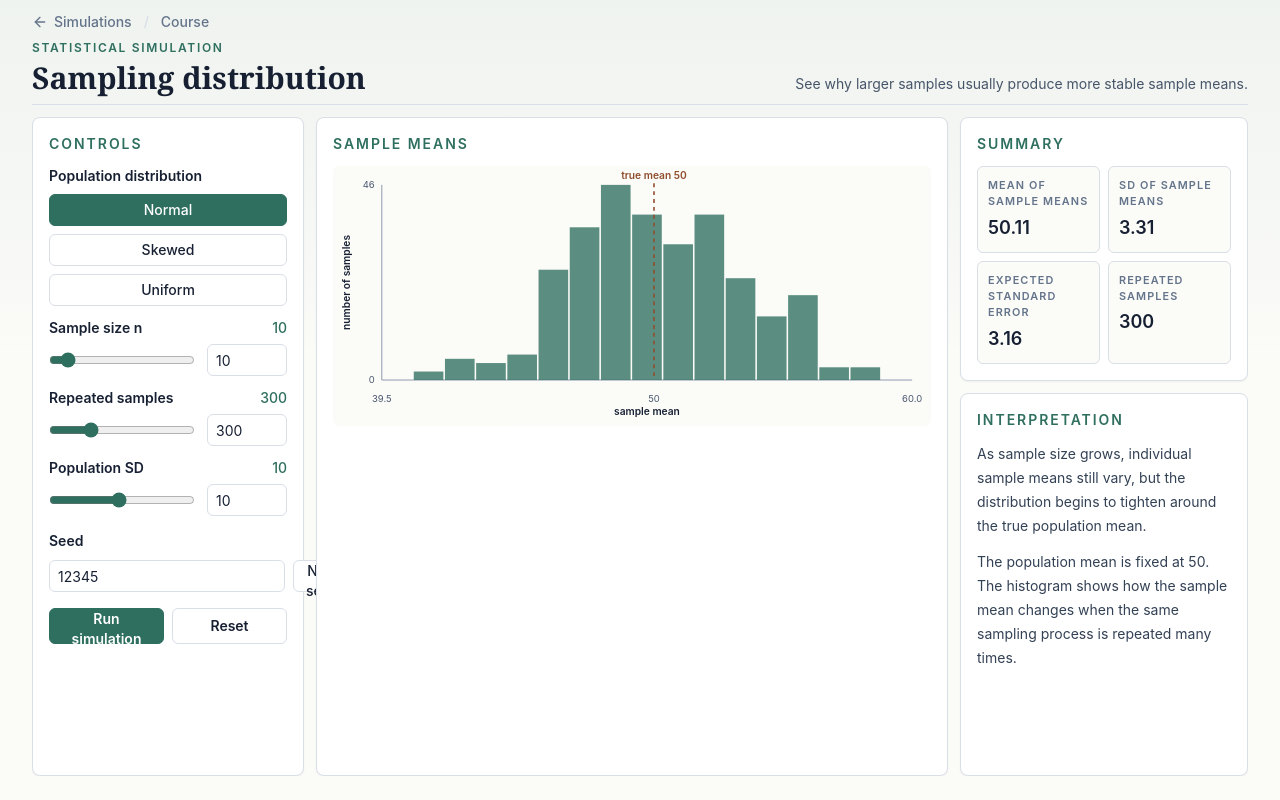
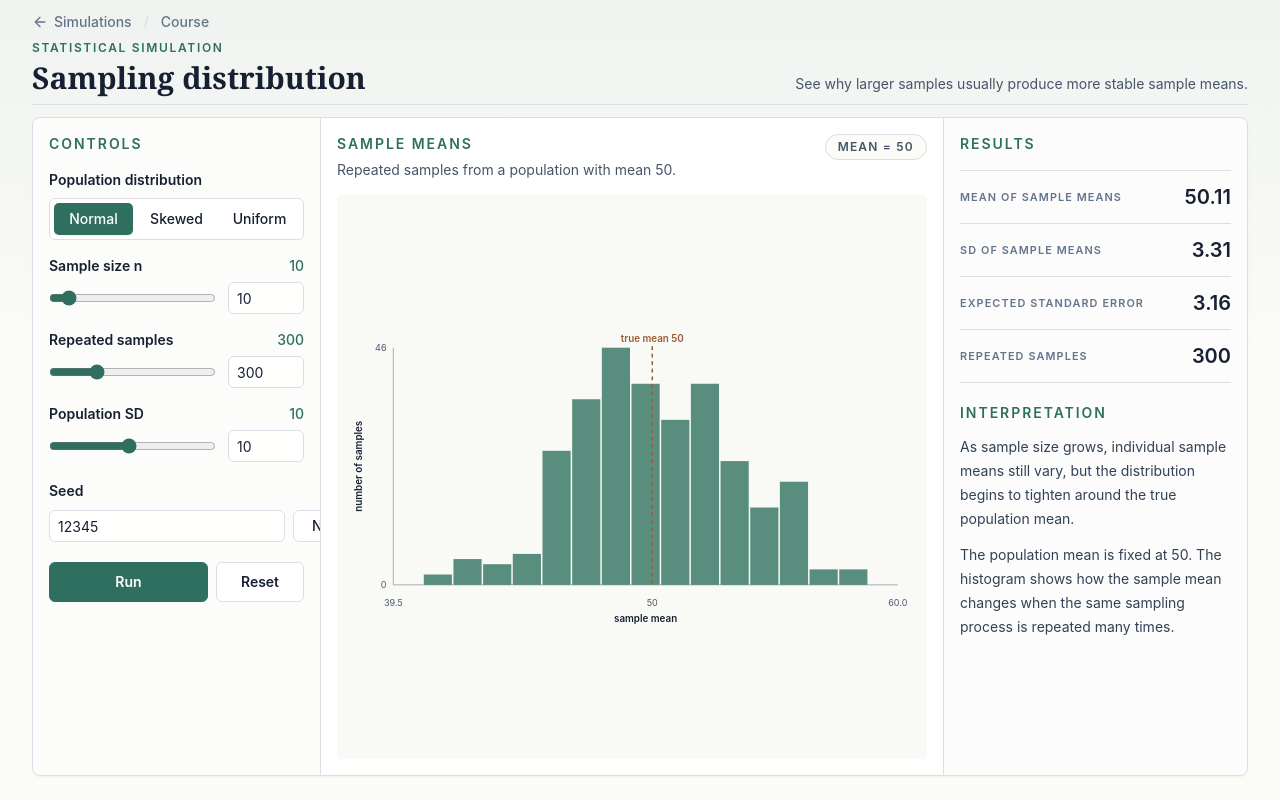
Before and after one commit to urkrass/sciencestat, a Next.js app: page /courses/statistics-for-scientific-claims/simulations/sampling-distribution in a window 1280 px wide. Built offline with nearby package versions, Linux system fonts and the light colour scheme.

Commit message:
Polish sampling distribution simulation layout

```diff
--- a/src/components/simulations/Histogram.tsx
+++ b/src/components/simulations/Histogram.tsx
@@ -49,12 +49,12 @@ export function Histogram({ values, referenceValue, xLabel, yLabel }: HistogramP
   const maxCount = Math.max(...bins.map((bin) => bin.count), 1);
 
   const width = 760;
-  const height = 330;
+  const height = 410;
   const margin = {
-    top: 24,
-    right: 24,
-    bottom: 58,
-    left: 62
+    top: 34,
+    right: 28,
+    bottom: 62,
+    left: 64
   };
   const innerWidth = width - margin.left - margin.right;
   const innerHeight = height - margin.top - margin.bottom;
@@ -74,13 +74,13 @@ export function Histogram({ values, referenceValue, xLabel, yLabel }: HistogramP
       className="h-auto w-full overflow-visible"
     >
       <title>Histogram of sample means</title>
-      <rect width={width} height={height} rx="8" fill="#fbfbf8" />
+      <rect width={width} height={height} rx="8" fill="#f9faf6" />
       <line
         x1={margin.left}
         x2={margin.left + innerWidth}
         y1={margin.top + innerHeight}
         y2={margin.top + innerHeight}
-        stroke="#73819a"
+        stroke="#8b98aa"
         strokeWidth="1"
       />
       <line
@@ -88,7 +88,7 @@ export function Histogram({ values, referenceValue, xLabel, yLabel }: HistogramP
         x2={margin.left}
         y1={margin.top}
         y2={margin.top + innerHeight}
-        stroke="#73819a"
+        stroke="#8b98aa"
         strokeWidth="1"
       />
       {bins.map((bin) => {
@@ -104,8 +104,8 @@ export function Histogram({ values, referenceValue, xLabel, yLabel }: HistogramP
             y={barY}
             width={Math.max(1, nextX - barX - 2)}
             height={barHeight}
-            fill="#2f6f5f"
-            opacity="0.78"
+            fill="#367765"
+            opacity="0.82"
           />
         );
       })}
@@ -114,7 +114,7 @@ export function Histogram({ values, referenceValue, xLabel, yLabel }: HistogramP
         x2={referenceX}
         y1={margin.top - 2}
         y2={margin.top + innerHeight}
-        stroke="#8f4d2c"
+        stroke="#9a5a32"
         strokeWidth="2"
         strokeDasharray="5 5"
       />
@@ -122,7 +122,7 @@ export function Histogram({ values, referenceValue, xLabel, yLabel }: HistogramP
         x={referenceX}
         y={margin.top - 7}
         textAnchor="middle"
-        fill="#8f4d2c"
+        fill="#9a5a32"
         fontSize="13"
         fontWeight="600"
       >
--- a/src/components/simulations/NumberSlider.tsx
+++ b/src/components/simulations/NumberSlider.tsx
@@ -30,14 +30,14 @@ export function NumberSlider({
   };
 
   return (
-      <div className="space-y-1.5">
+    <div className="space-y-1.5">
       <div className="flex items-baseline justify-between gap-3">
         <label htmlFor={id} className="text-sm font-semibold text-ink">
           {label}
         </label>
         <span className="text-sm font-medium text-moss">{value}</span>
       </div>
-      <div className="grid grid-cols-[1fr_5rem] items-center gap-3">
+      <div className="grid grid-cols-[1fr_4.75rem] items-center gap-3">
         <input
           id={id}
           type="range"
@@ -56,7 +56,7 @@ export function NumberSlider({
           step={step}
           value={value}
           onChange={(event) => handleChange(Number(event.target.value))}
-          className="h-8 rounded-md border border-line bg-white px-2 text-sm text-ink focus:border-moss focus:outline-none"
+          className="h-8 rounded-md border border-line bg-white/90 px-2 text-sm text-ink focus:border-moss focus:outline-none"
         />
       </div>
       {helpText ? <p className="text-xs leading-5 text-slate-500">{helpText}</p> : null}
--- a/src/components/simulations/SamplingDistributionSimulation.tsx
+++ b/src/components/simulations/SamplingDistributionSimulation.tsx
@@ -3,7 +3,6 @@
 import { useState } from "react";
 import { Histogram } from "@/components/simulations/Histogram";
 import { NumberSlider } from "@/components/simulations/NumberSlider";
-import { SimulationPanel } from "@/components/simulations/SimulationPanel";
 import {
   generateSampleMeans,
   type PopulationDistribution
@@ -120,12 +119,17 @@ export function SamplingDistributionSimulation() {
   ];
 
   return (
-    <div className="grid h-full min-h-0 gap-3 overflow-y-auto lg:grid-cols-[17rem_minmax(0,1fr)_18rem] lg:overflow-hidden">
-      <SimulationPanel title="Controls" className="min-h-0 p-3">
-        <div className="mt-3 space-y-3">
-          <div>
-            <p className="text-sm font-semibold text-ink">Population distribution</p>
-            <div className="mt-2 grid grid-cols-3 gap-2 lg:grid-cols-1">
+    <div className="grid h-full min-h-0 overflow-y-auto rounded-lg border border-line bg-white shadow-sm lg:grid-cols-[18rem_minmax(0,1fr)_19rem] lg:overflow-hidden">
+      <section className="min-h-0 border-b border-line bg-paper/70 p-4 lg:border-b-0 lg:border-r lg:overflow-hidden">
+        <h2 className="text-sm font-semibold uppercase tracking-[0.14em] text-moss">
+          Controls
+        </h2>
+        <div className="mt-4 space-y-4">
+          <fieldset>
+            <legend className="text-sm font-semibold text-ink">
+              Population distribution
+            </legend>
+            <div className="mt-2 grid grid-cols-3 gap-1 rounded-md border border-line bg-white p-1">
               {distributionOptions.map((option) => {
                 const isSelected = controls.distribution === option.value;
 
@@ -136,10 +140,10 @@ export function SamplingDistributionSimulation() {
                     aria-pressed={isSelected}
                     onClick={() => updateControls("distribution", option.value)}
                     className={[
-                      "h-8 rounded-md border px-3 text-sm font-medium transition",
+                      "h-8 rounded-[5px] px-2 text-sm font-medium transition",
                       isSelected
-                        ? "border-moss bg-moss text-white"
-                        : "border-line bg-white text-ink hover:border-moss hover:text-moss"
+                        ? "bg-moss text-white shadow-sm"
+                        : "text-ink hover:bg-paper hover:text-moss"
                     ].join(" ")}
                   >
                     {option.label}
@@ -147,7 +151,7 @@ export function SamplingDistributionSimulation() {
                 );
               })}
             </div>
-          </div>
+          </fieldset>
 
           <NumberSlider
             id="sample-size"
@@ -179,7 +183,7 @@ export function SamplingDistributionSimulation() {
             <label htmlFor="seed" className="text-sm font-semibold text-ink">
               Seed
             </label>
-            <div className="grid grid-cols-[1fr_auto] gap-2">
+            <div className="grid grid-cols-[1fr_4.25rem] gap-2">
               <input
                 id="seed"
                 type="number"
@@ -191,39 +195,54 @@ export function SamplingDistributionSimulation() {
                     updateControls("seed", Math.max(1, Math.trunc(nextSeed)));
                   }
                 }}
-                className="h-8 rounded-md border border-line bg-white px-2 text-sm text-ink focus:border-moss focus:outline-none"
+                className="h-8 rounded-md border border-line bg-white/90 px-2 text-sm text-ink focus:border-moss focus:outline-none"
               />
               <button
                 type="button"
+                aria-label="New seed"
                 onClick={generateNewSeed}
                 className="h-8 rounded-md border border-line bg-white px-3 text-sm font-medium text-ink transition hover:border-moss hover:text-moss"
               >
-                New seed
+                New
               </button>
             </div>
           </div>
 
-          <div className="grid grid-cols-2 gap-2 pt-1">
+          <div className="grid grid-cols-[1fr_5.5rem] gap-2 pt-1">
             <button
               type="button"
+              aria-label="Run simulation"
               onClick={runSimulation}
-              className="h-9 rounded-md border border-moss bg-moss px-3 text-sm font-semibold text-white transition hover:bg-moss-dark"
+              className="h-10 rounded-md border border-moss bg-moss px-3 text-sm font-semibold text-white transition hover:bg-moss-dark"
             >
-              Run simulation
+              Run
             </button>
             <button
               type="button"
               onClick={resetSimulation}
-              className="h-9 rounded-md border border-line bg-white px-3 text-sm font-semibold text-ink transition hover:border-moss hover:text-moss"
+              className="h-10 rounded-md border border-line bg-white px-3 text-sm font-semibold text-ink transition hover:border-moss hover:text-moss"
             >
               Reset
             </button>
           </div>
         </div>
-      </SimulationPanel>
+      </section>
 
-      <SimulationPanel title="Sample means" className="min-h-0 p-3">
-        <div className="mt-3">
+      <section className="flex min-h-[26rem] flex-col p-4 lg:min-h-0">
+        <div className="flex flex-wrap items-start justify-between gap-3">
+          <div>
+            <h2 className="text-sm font-semibold uppercase tracking-[0.14em] text-moss">
+              Sample means
+            </h2>
+            <p className="mt-1 text-sm leading-6 text-slate-600">
+              Repeated samples from a population with mean 50.
+            </p>
+          </div>
+          <span className="rounded-full border border-line bg-paper px-3 py-1 text-xs font-semibold uppercase tracking-[0.1em] text-slate-600">
+            Mean = 50
+          </span>
+        </div>
+        <div className="mt-3 flex min-h-0 flex-1 items-center rounded-md bg-[#f9faf6] p-2">
           <Histogram
             values={result.sampleMeans}
             referenceValue={POPULATION_MEAN}
@@ -231,28 +250,30 @@ export function SamplingDistributionSimulation() {
             yLabel="number of samples"
           />
         </div>
-      </SimulationPanel>
+      </section>
 
-      <div className="grid min-h-0 gap-3 lg:grid-rows-[auto_1fr]">
-        <SimulationPanel title="Summary" className="p-3">
-          <div className="mt-3">
-            <dl className="grid grid-cols-2 gap-2">
+      <aside className="min-h-0 border-t border-line bg-[#fbfcfb] p-4 lg:border-l lg:border-t-0 lg:overflow-hidden">
+        <h2 className="text-sm font-semibold uppercase tracking-[0.14em] text-moss">
+          Results
+        </h2>
+        <dl className="mt-4 divide-y divide-line border-y border-line">
           {summaryItems.map((item) => (
             <div
               key={item.label}
-                  className="rounded-md border border-line bg-paper p-2.5"
+              className="flex items-center justify-between gap-3 py-3"
             >
               <dt className="text-[0.68rem] font-semibold uppercase tracking-[0.1em] text-slate-500">
                 {item.label}
               </dt>
-                  <dd className="mt-1 text-lg font-semibold text-ink">{item.value}</dd>
+              <dd className="text-xl font-semibold text-ink">{item.value}</dd>
             </div>
           ))}
         </dl>
-          </div>
-        </SimulationPanel>
 
-        <SimulationPanel title="Interpretation" className="min-h-0 p-3">
+        <section className="mt-5">
+          <h3 className="text-sm font-semibold uppercase tracking-[0.14em] text-moss">
+            Interpretation
+          </h3>
           <p className="mt-3 text-sm leading-6 text-slate-700">
             {getInterpretation(result.controls.sampleSize)}
           </p>
@@ -260,8 +281,8 @@ export function SamplingDistributionSimulation() {
             The population mean is fixed at 50. The histogram shows how the sample
             mean changes when the same sampling process is repeated many times.
           </p>
-        </SimulationPanel>
-      </div>
+        </section>
+      </aside>
     </div>
   );
 }
```
Lines whose indentation alone changed are shown as unchanged.
